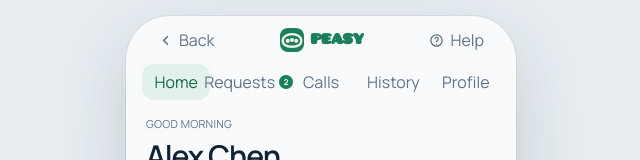
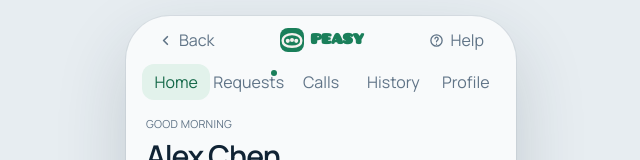
Before and after one commit to Adetoki-timilehin/Expert.com, a React (Vite) app: page /expert/dashboard in a window 1280 px wide. Shown: the top 160 px of the page, without its empty margins (319-959 px from the left). Built offline with nearby package versions, Linux system fonts and the light colour scheme.

Commit message:
Use a dot instead of a count on the Requests tab
Co-Authored-By: Claude Sonnet 5.5 <noreply@anthropic.com>
Claude-Session: https://claude.ai/code/session_019Rvi6Zy2Fbq5wbjhxo3qb7

```diff
--- a/src/features/expert/ExpertDashboard.tsx
+++ b/src/features/expert/ExpertDashboard.tsx
@@ -685,7 +685,7 @@ function WorkspaceTabs({
             key={tab.id}
             type="button"
             onClick={() => onSelect(tab.id)}
-            className="flex-1 min-w-0 min-h-9 rounded-xl text-[10px] font-semibold transition-colors flex items-center justify-center gap-1"
+            className="flex-1 min-w-0 min-h-9 relative rounded-xl text-[10px] font-semibold transition-colors flex items-center justify-center"
             style={{
               color: active ? 'var(--color-accent-text)' : 'var(--color-slate-400)',
               background: active ? 'var(--color-accent-soft)' : 'transparent',
@@ -694,11 +694,11 @@ function WorkspaceTabs({
             {tab.label}
             {tab.id === 'requests' && pendingCount > 0 && (
               <span
-                className="min-w-3.5 h-3.5 px-0.5 rounded-full text-[8px] font-bold flex items-center justify-center text-white flex-shrink-0"
+                role="img"
+                aria-label={`${pendingCount} pending requests`}
+                className="absolute top-1.5 right-1.5 w-1.5 h-1.5 rounded-full"
                 style={{ background: 'var(--color-accent)' }}
-              >
-                {pendingCount}
-              </span>
+              />
             )}
           </button>
         )
```
